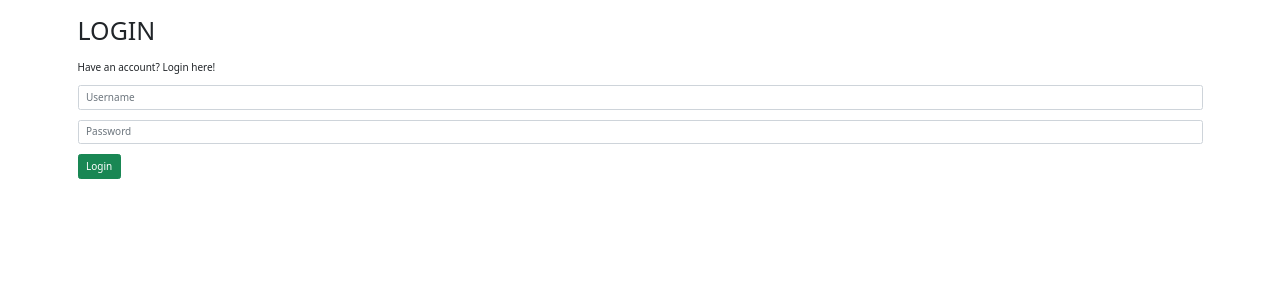
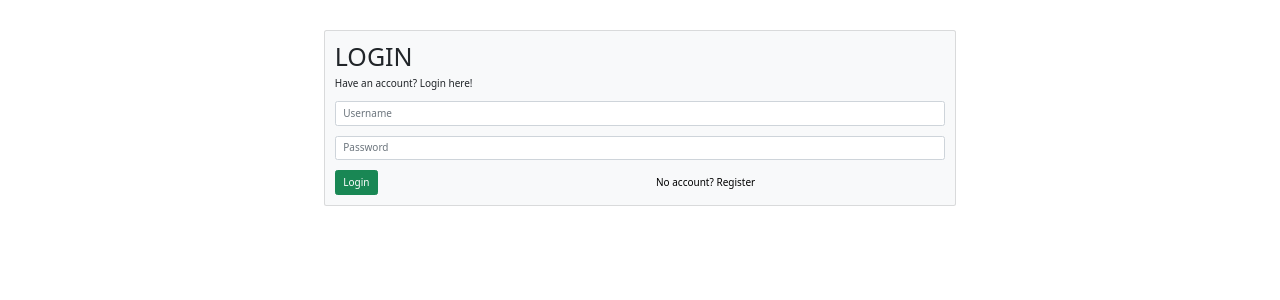
Before and after one commit to cimp08/Todo-app, a PHP site: page /login.php in a window 1280 px wide. Shown: the part 35-335 px from the top of the page. Run offline with PHP 8.4, Linux system fonts and the light colour scheme.

Commit message:
updating css and html

```diff
--- a/app/public/login.php
+++ b/app/public/login.php
@@ -1,7 +1,10 @@
 <?php require 'includes/views/header.php'; ?>
 <?php require 'includes/views/navbar.php'; ?>
 
-<div class="container">
+        <div class="row">
+          <div class="col-md-6 mx-auto">
+            <div class="card card-body bg-light mt-5">
+              <!-- ERROR MESSAGE GET PRINTED AS ALERT -->
               <?php
               if(isset($_GET['error'])){
                 if($_GET['error'] == 'none') {
@@ -20,11 +23,11 @@
                   echo '<div class="alert alert-danger mt-2" role="alert">Wrong password, try again!</div>';
                 }
                 else if($_GET['error'] == 'notloggedin') {
-      echo '<div class="alert alert-danger mt-2" role="alert">Please login</div>';
+                  echo '<div class="alert alert-danger mt-2" role="alert">Please login below!</div>';
                 }
-  }
-  ?>
-        <h2 class="display-6 mt-4 mb-4">LOGIN</h2>
+              }?>
+
+              <h2 class="display-6">LOGIN</h2>
               <p>Have an account? Login here!</p>
               <form action="includes/login.inc.php" method="post">
                   <div class="mb-3">
@@ -34,8 +37,16 @@
                   <div class="mb-3">
                       <input type="password" name="password" class="form-control" placeholder="Password">
                   </div>
-            <button type="submit" name="submit" class="btn btn-success">Login</button>
+                  <div class="row">
+                    <div class="col">
+                      <button type="submit" name="submit" class="btn btn-success btn-block">Login</button>
+                    </div>
+                    <div class="col">
+                          <a href="signup.php" class="btn btn-light btn-block">No account? Register</a>
+                    </div>
+                  </div>
               </form>
             </div>
-
+          </div>
+        </div>
 <?php require 'includes/views/footer.php'; ?>
```
Lines whose indentation alone changed are shown as unchanged.
